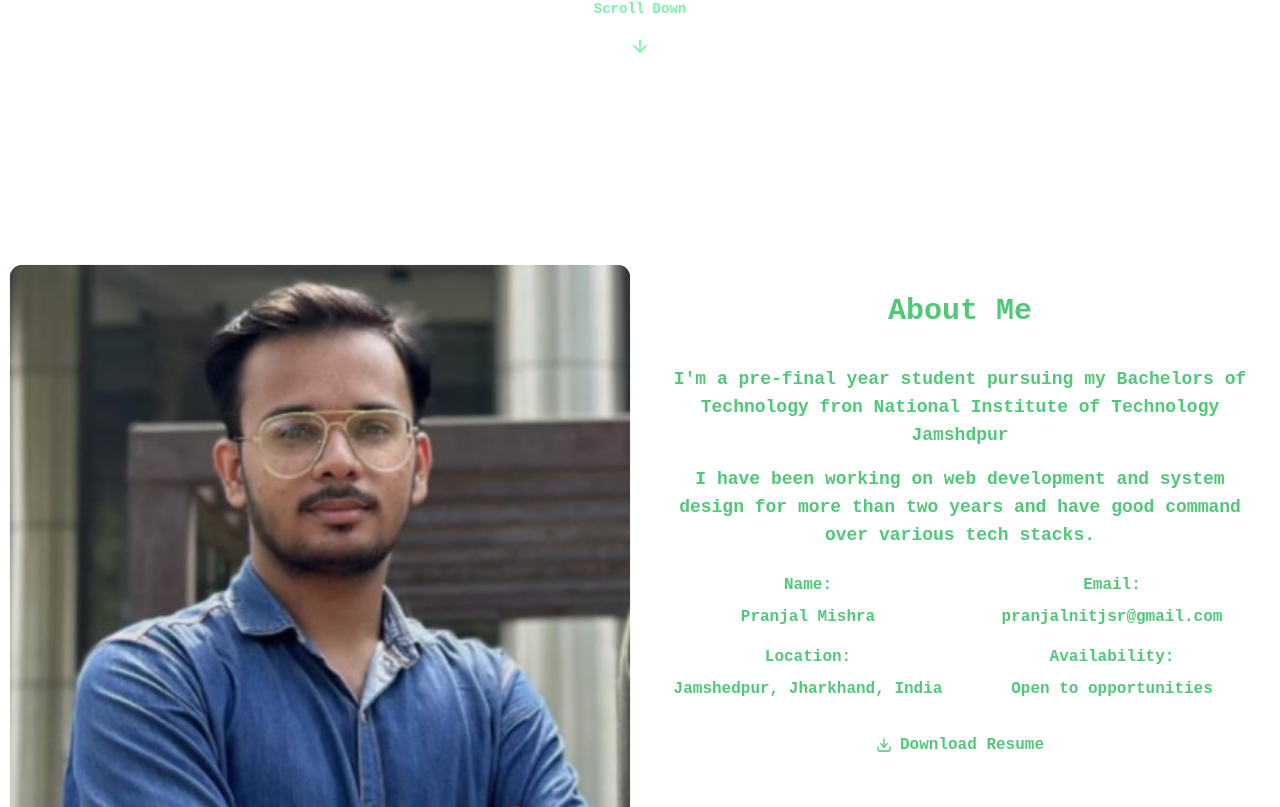
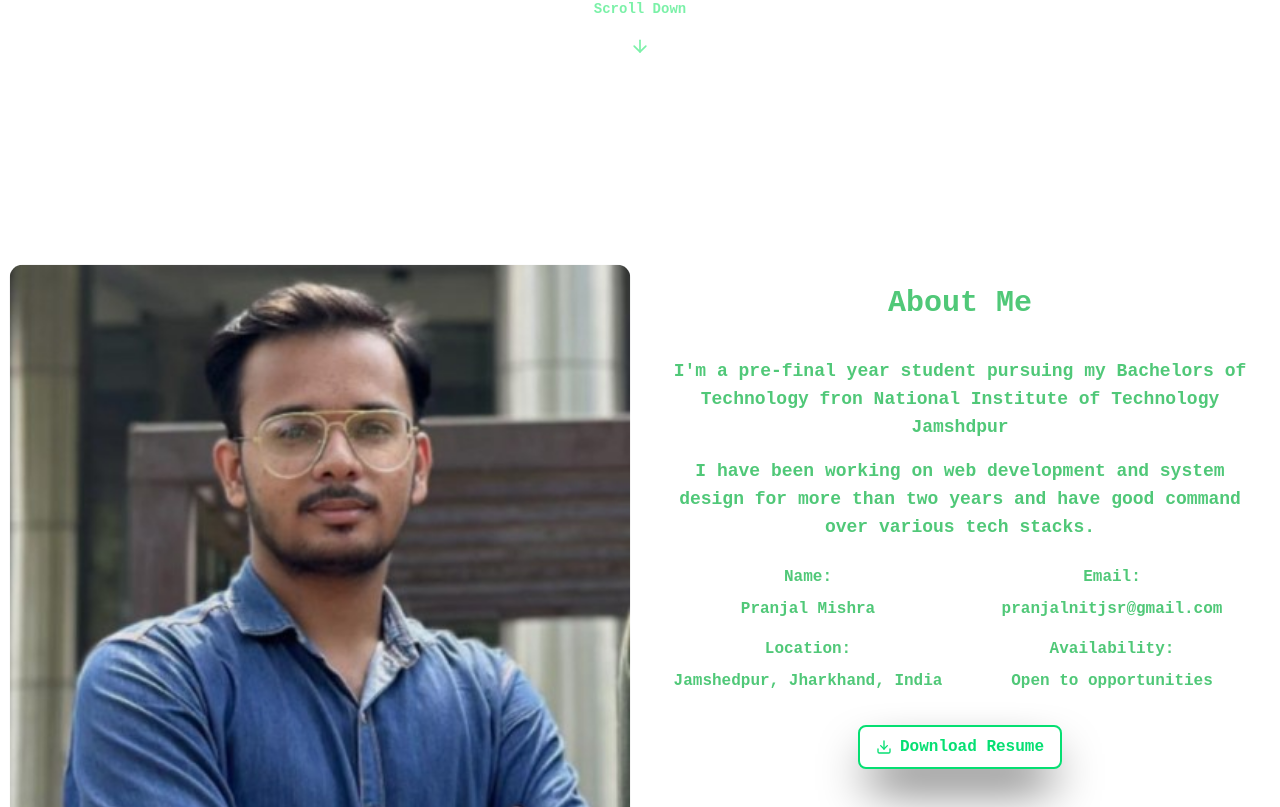
Before and after one commit to I-Pranjal/I-Pranjal.github.io, a React (Vite) app: page / in a window 1280 px wide. Shown: the part 673-1480 px from the top of the page. Built offline with nearby package versions, Linux system fonts and the light colour scheme.

Commit message:
Completed about section

```diff
--- a/src/pages/about.jsx
+++ b/src/pages/about.jsx
@@ -36,7 +36,7 @@ export default function About() {
     };
 
     return (
-        <section id="about" className="py-20 md:py-32 bg-muted/30 relative overflow-hidden">
+        <section id="about" className="py-20 md:py-32 bg-white font-2xl relative overflow-hidden dark:bg-gray-800">
             <motion.div
                 className="absolute inset-0 -z-10 opacity-30"
                 initial={{ opacity: 0 }}
@@ -44,7 +44,7 @@ export default function About() {
                 transition={{ duration: 1 }}
             >
                 <motion.div
-                    className="absolute top-0 right-0 w-96 h-96 bg-primary/20 rounded-full blur-3xl"
+                    className="absolute top-0 right-0 w-96 h-96 rounded-full blur-3xl"
                     animate={{
                         x: [50, -50, 50],
                         y: [-50, 50, -50],
@@ -52,7 +52,7 @@ export default function About() {
                     transition={{ duration: 20, repeat: Number.POSITIVE_INFINITY, repeatType: "reverse" }}
                 />
                 <motion.div
-                    className="absolute bottom-0 left-0 w-96 h-96 bg-primary/20 rounded-full blur-3xl"
+                    className="absolute bottom-0 left-0 w-96 h-96 rounded-full blur-3xl"
                     animate={{
                         x: [-50, 50, -50],
                         y: [50, -50, 50],
@@ -162,7 +162,7 @@ export default function About() {
                         </motion.div>
 
                         <motion.div variants={itemVariants} whileHover={{ scale: 1.05 }} whileTap={{ scale: 0.95 }}>
-                            < button asChild>
+                            < button className="dark:bg-green-400 dark:text-white px-4 py-2 rounded-lg hover:bg-primary/80 transition duration-300 bg-white text-green-400 border-2 shadow-black shadow-2xl ">
                                 <a href="#" className="flex items-center gap-2">
                                     <Download size={16} />
                                     Download Resume
@@ -172,6 +172,7 @@ export default function About() {
                     </motion.div>
                 </motion.div>
             </div>
+
         </section>
     );
 }
```
